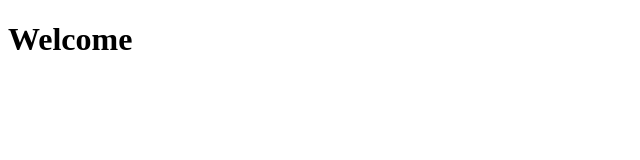
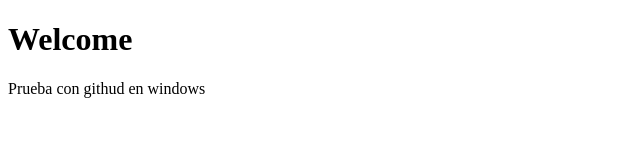
Before and after one commit to aldrinl02/githud-for-developers, a plain HTML site: page index.html in a window 1280 px wide. Shown: the whole page, without its empty margins (0-640 px from the left). Drawn offline with Linux system fonts and the light colour scheme.

Commit message:
parrafo
Colocacion de nuevo parrrafo

```diff
--- a/index.html
+++ b/index.html
@@ -10,6 +10,7 @@
 <body>
     <div>
         <h1>Welcome</h1>
+        <p>Prueba con githud en windows</p>
     </div>
 </body>
 
```
